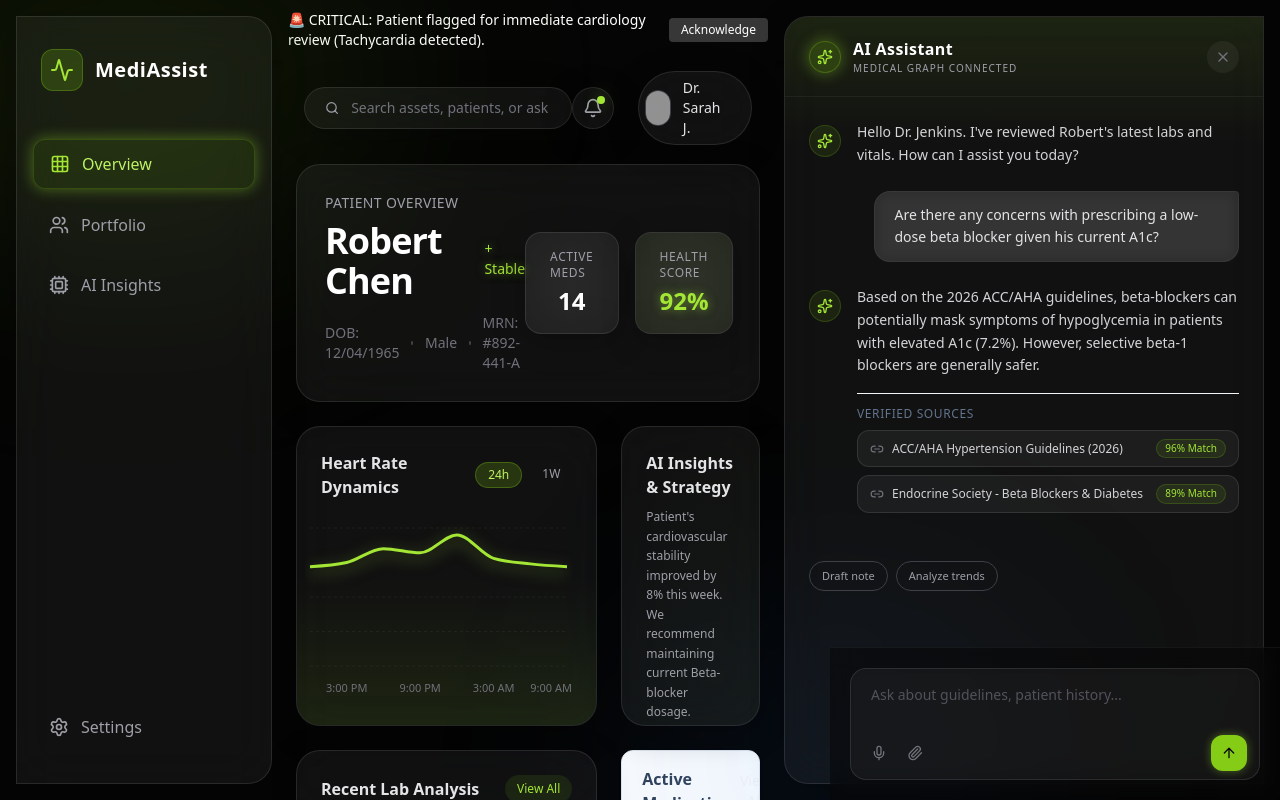
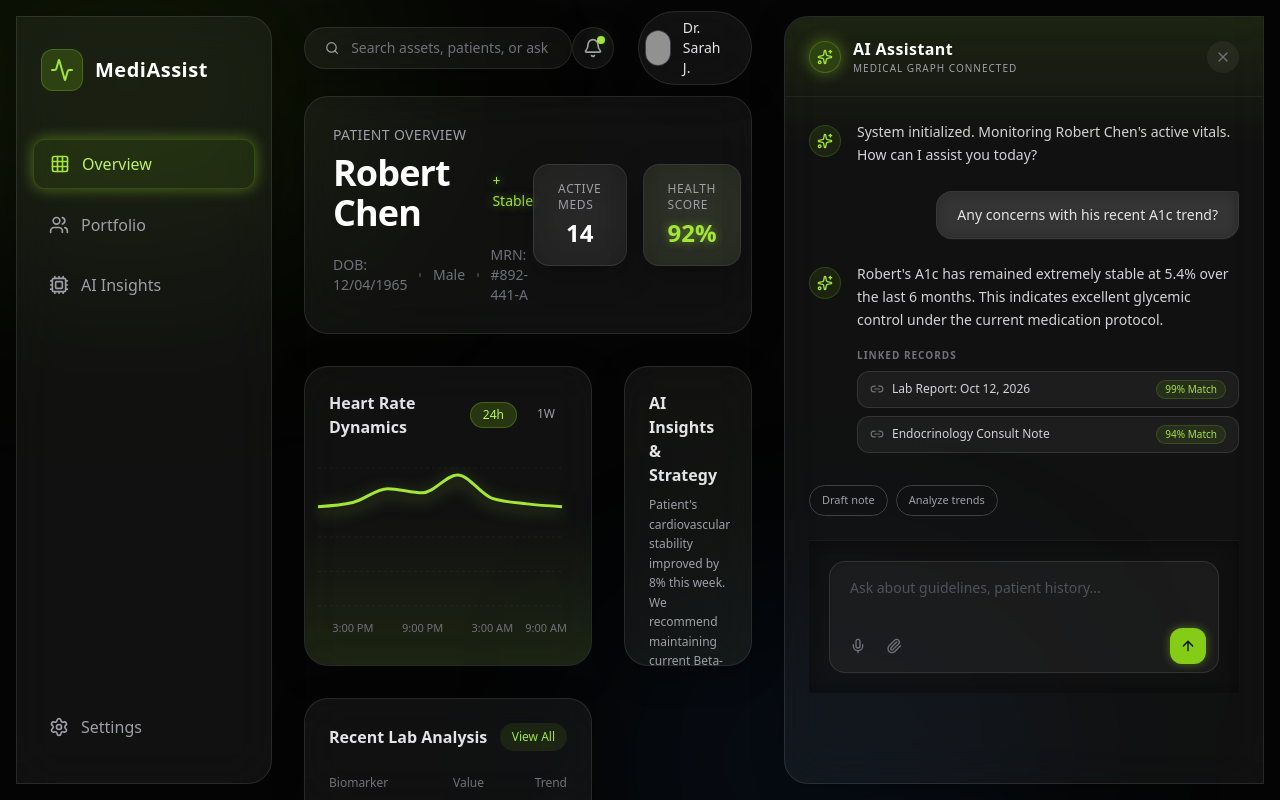
Before and after one commit to Aschio12/medi-assist-ai, a Next.js app in the folder apps/web/: page / in a window 1280 px wide. Built offline with nearby package versions, Linux system fonts and the light colour scheme; grey boxes are pictures that could not be loaded.

Commit message:
Revamp (11/11): Integrate completely overhauled Dark Mode SaaS UI into main page

```diff
--- a/apps/web/src/app/page.tsx
+++ b/apps/web/src/app/page.tsx
@@ -3,7 +3,6 @@ import { Sidebar } from '@/components/layout/Sidebar';
 import { Header } from '@/components/layout/Header';
 import { PatientProfile } from '@/components/patient/PatientProfile';
 import { VitalsChart } from '@/components/patient/VitalsChart';
-import { MedicationsList } from '@/components/patient/MedicationsList';
 import { RecentLabs } from '@/components/patient/RecentLabs';
 import { RiskScore } from '@/components/patient/RiskScore';
 import { CopilotLayout } from '@/components/copilot/CopilotLayout';
@@ -12,48 +11,44 @@ import { AiMessage } from '@/components/copilot/AiMessage';
 import { CitationBadge } from '@/components/copilot/CitationBadge';
 import { ChatInput } from '@/components/copilot/ChatInput';
 import { ActionChips } from '@/components/copilot/ActionChips';
-import { EmergencyBanner } from '@/components/alerts/EmergencyBanner';
 
 export default function Home() {
   return (
     <DashboardLayout>
       <Sidebar />
-      <div className="flex-1 flex flex-col h-screen overflow-hidden">
-        <EmergencyBanner />
+      <div className="flex-1 flex flex-col h-screen overflow-hidden relative z-10">
         <Header />
-        <main className="flex-1 overflow-y-auto p-6">
-          <div className="max-w-5xl mx-auto space-y-6">
+        <main className="flex-1 overflow-y-auto p-8 pt-4 scrollbar-hide">
+          <div className="max-w-6xl mx-auto space-y-8">
             <PatientProfile />
-            <div className="grid grid-cols-1 md:grid-cols-3 gap-6">
-              <div className="md:col-span-2 space-y-6">
+            <div className="grid grid-cols-1 xl:grid-cols-3 gap-8">
+              <div className="xl:col-span-2 space-y-8">
                 <VitalsChart />
                 <RecentLabs />
               </div>
-              <div className="space-y-6">
+              <div className="space-y-8">
                 <RiskScore />
-                <MedicationsList />
               </div>
             </div>
           </div>
         </main>
       </div>
       <CopilotLayout>
-        <AiMessage text="Hello Dr. Jenkins. I've reviewed Robert's latest labs and vitals. How can I assist you today?" />
-        <UserMessage text="Are there any concerns with prescribing a low-dose beta blocker given his current A1c?" />
-        <AiMessage text="Based on the 2026 ACC/AHA guidelines, beta-blockers can potentially mask symptoms of hypoglycemia in patients with elevated A1c (7.2%). However, selective beta-1 blockers are generally safer.">
-          <div className="space-y-2 mt-3 pt-3 border-t border-slate-100">
-            <p className="text-xs text-slate-500 font-medium mb-2 uppercase tracking-wider">Verified Sources</p>
-            <CitationBadge title="ACC/AHA Hypertension Guidelines (2026)" confidence={96} />
-            <CitationBadge title="Endocrine Society - Beta Blockers & Diabetes" confidence={89} />
+        <AiMessage text="System initialized. Monitoring Robert Chen's active vitals. How can I assist you today?" />
+        <UserMessage text="Any concerns with his recent A1c trend?" />
+        <AiMessage text="Robert's A1c has remained extremely stable at 5.4% over the last 6 months. This indicates excellent glycemic control under the current medication protocol.">
+          <div className="space-y-2 mt-4">
+            <p className="text-[10px] text-zinc-500 font-semibold mb-2 uppercase tracking-widest">Linked Records</p>
+            <CitationBadge title="Lab Report: Oct 12, 2026" confidence={99} />
+            <CitationBadge title="Endocrinology Consult Note" confidence={94} />
           </div>
         </AiMessage>
-        <div className="mt-auto pt-4">
+        <div className="mt-4">
           <ActionChips />
         </div>
+        <div className="flex-1"></div>
+        <ChatInput />
       </CopilotLayout>
-      <div className="absolute bottom-0 right-0 w-96 lg:w-[450px] z-30">
-        <ChatInput />
-      </div>
     </DashboardLayout>
   );
 }
```
